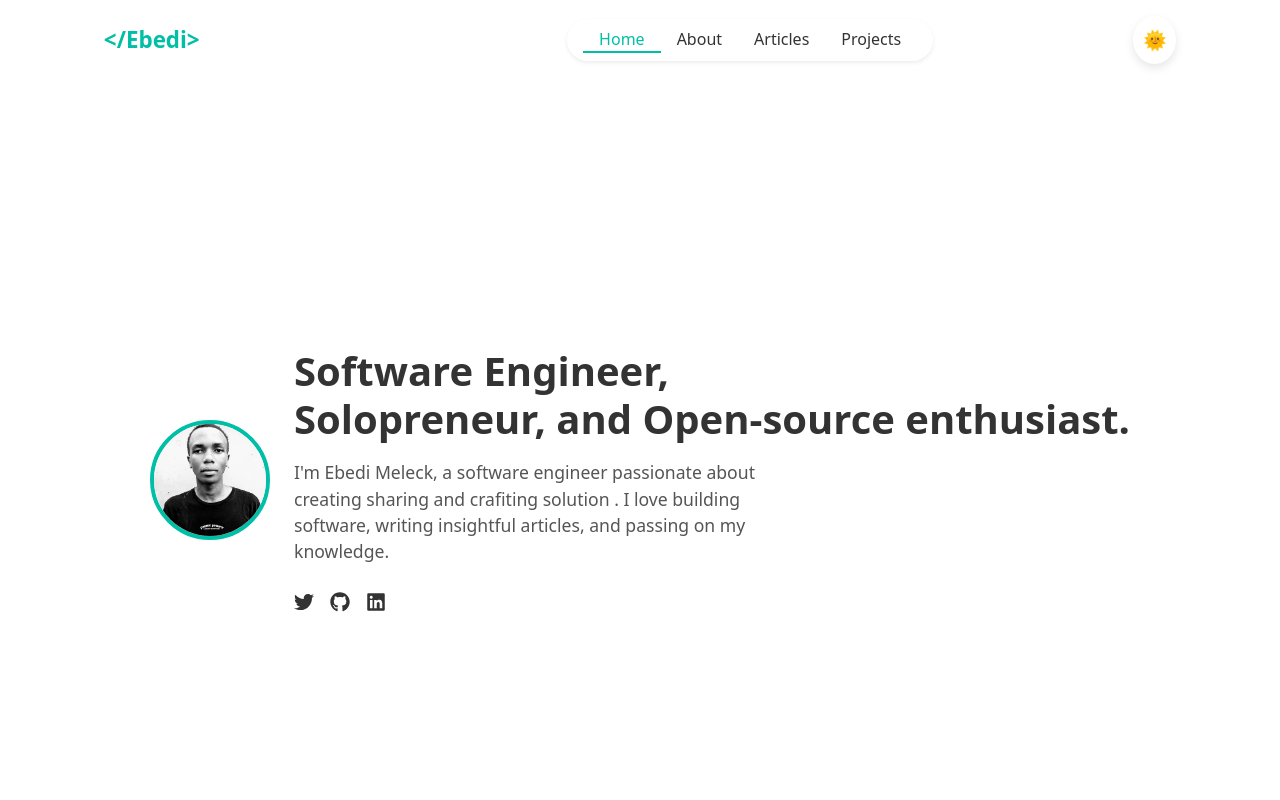
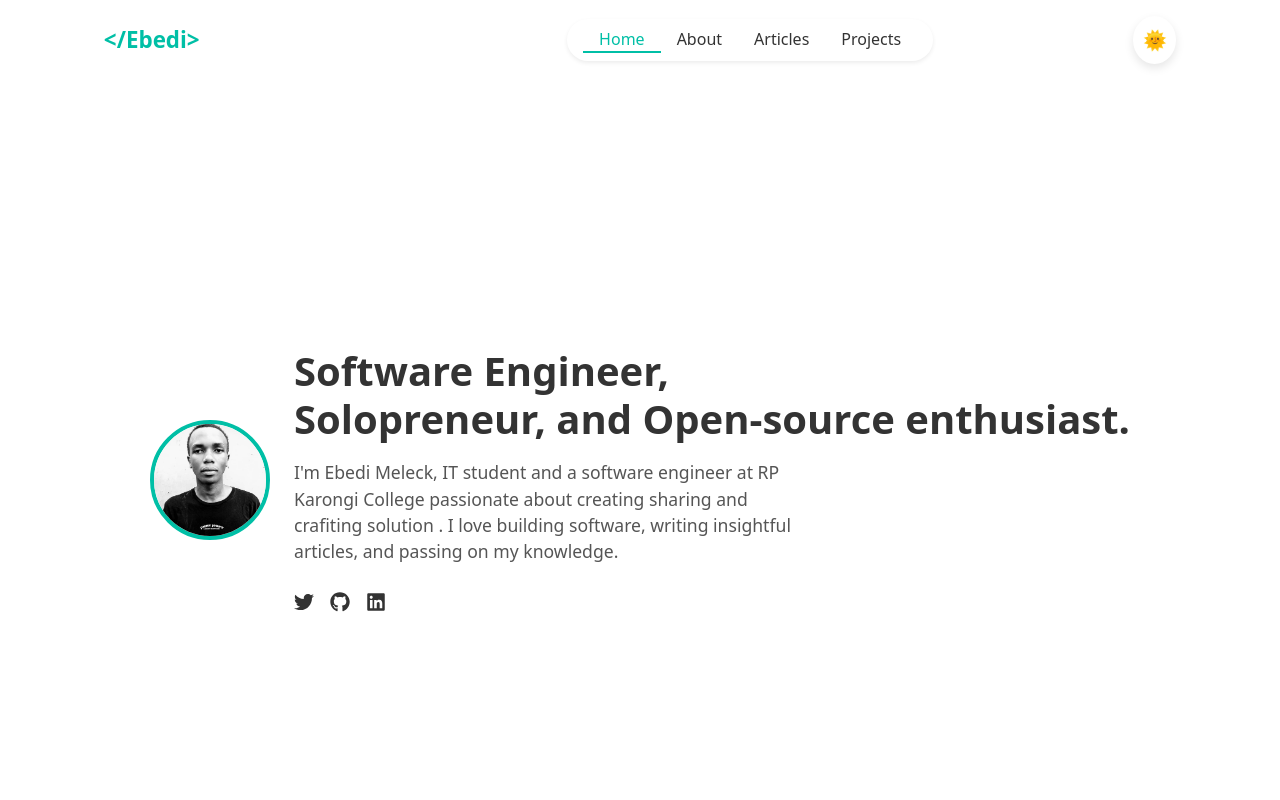
Before and after one commit to ISONIC0788/ebedimeleck.engineer, a React (Vite) app in the folder ebedi.eng/: page /home in a window 1280 px wide. Shown: the top 800 px of the page. Built offline with nearby package versions, Linux system fonts and the light colour scheme.

Commit message:
modified content

```diff
--- a/ebedi.eng/src/components/Hero.jsx
+++ b/ebedi.eng/src/components/Hero.jsx
@@ -19,7 +19,7 @@ const Hero = () => {
             Solopreneur, and Open-source enthusiast.
           </h1>
           <p className="lead">
-            I'm Ebedi Meleck, a software engineer passionate about creating sharing and  crafiting solution . I love building software,
+            I'm Ebedi Meleck, IT student and a software engineer at RP Karongi College passionate about creating sharing and  crafiting solution . I love building software,
             writing insightful articles, and passing on my knowledge.
           </p>
 
--- a/ebedi.eng/src/styles/navbar.scss
+++ b/ebedi.eng/src/styles/navbar.scss
@@ -89,6 +89,7 @@ body.dark-mode {
   background-color: $light-bg;
   border-radius: 9999px;
   box-shadow: 0 5px 20px rgba(0, 0, 0, 0.05);
+
   backdrop-filter: blur(10px);
 
   .nav-link-item {
```
